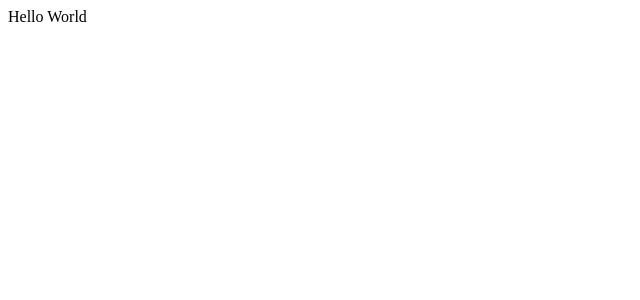
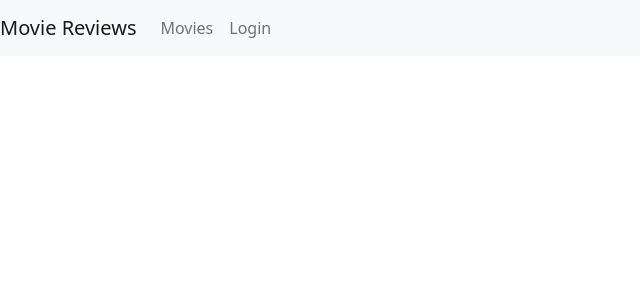
Before and after one commit to minhlong149/movie-reviews-client, a React (Vite) app: page / in a window 1280 px wide. Shown: the top 300 px of the page, without its empty margins (0-640 px from the left). Built offline with nearby package versions, Linux system fonts and the light colour scheme.

Commit message:
Build navigation header

```diff
--- a/src/App.jsx
+++ b/src/App.jsx
@@ -1,5 +1,46 @@
+import React, { useState } from "react";
+import { Nav, Navbar } from "react-bootstrap";
+import { Link } from "react-router-dom";
+
 function App() {
-  return <div className="App">Hello World</div>;
+  const [user, setUser] = useState(null);
+
+  function login(user = null) {
+    console.log("login");
+    setUser(user);
+  }
+
+  function logout() {
+    console.log("logout");
+    setUser(null);
+  }
+
+  return (
+    <div className="App">
+      <Navbar bg="light" expand="lg">
+        <Navbar.Brand as={Link} to="/">
+          Movie Reviews
+        </Navbar.Brand>
+        <Navbar.Toggle aria-controls="basic-navbar-nav" />
+        <Navbar.Collapse id="basic-navbar-nav">
+          <Nav className="me-auto">
+            <Nav.Link as={Link} to="/movies">
+              Movies
+            </Nav.Link>
+            {user === null ? (
+              <Nav.Link as={Link} to="/login" onClick={login}>
+                Login
+              </Nav.Link>
+            ) : (
+              <Nav.Link as={Link} to="/" onClick={logout}>
+                Logout
+              </Nav.Link>
+            )}
+          </Nav>
+        </Navbar.Collapse>
+      </Navbar>
+    </div>
+  );
 }
 
-export default App
+export default App;
--- a/src/main.jsx
+++ b/src/main.jsx
@@ -1,9 +1,12 @@
-import React from 'react'
-import ReactDOM from 'react-dom/client'
-import App from './App.jsx'
+import React from "react";
+import ReactDOM from "react-dom/client";
+import { BrowserRouter } from "react-router-dom";
+import App from "./App.jsx";
 
-ReactDOM.createRoot(document.getElementById('root')).render(
-  <React.StrictMode>
-    <App />
-  </React.StrictMode>,
-)
+import "bootstrap/dist/css/bootstrap.min.css";
+
+ReactDOM.createRoot(document.getElementById("root")).render(
+  <BrowserRouter>
+      <App />
+  </BrowserRouter>
+);
```
